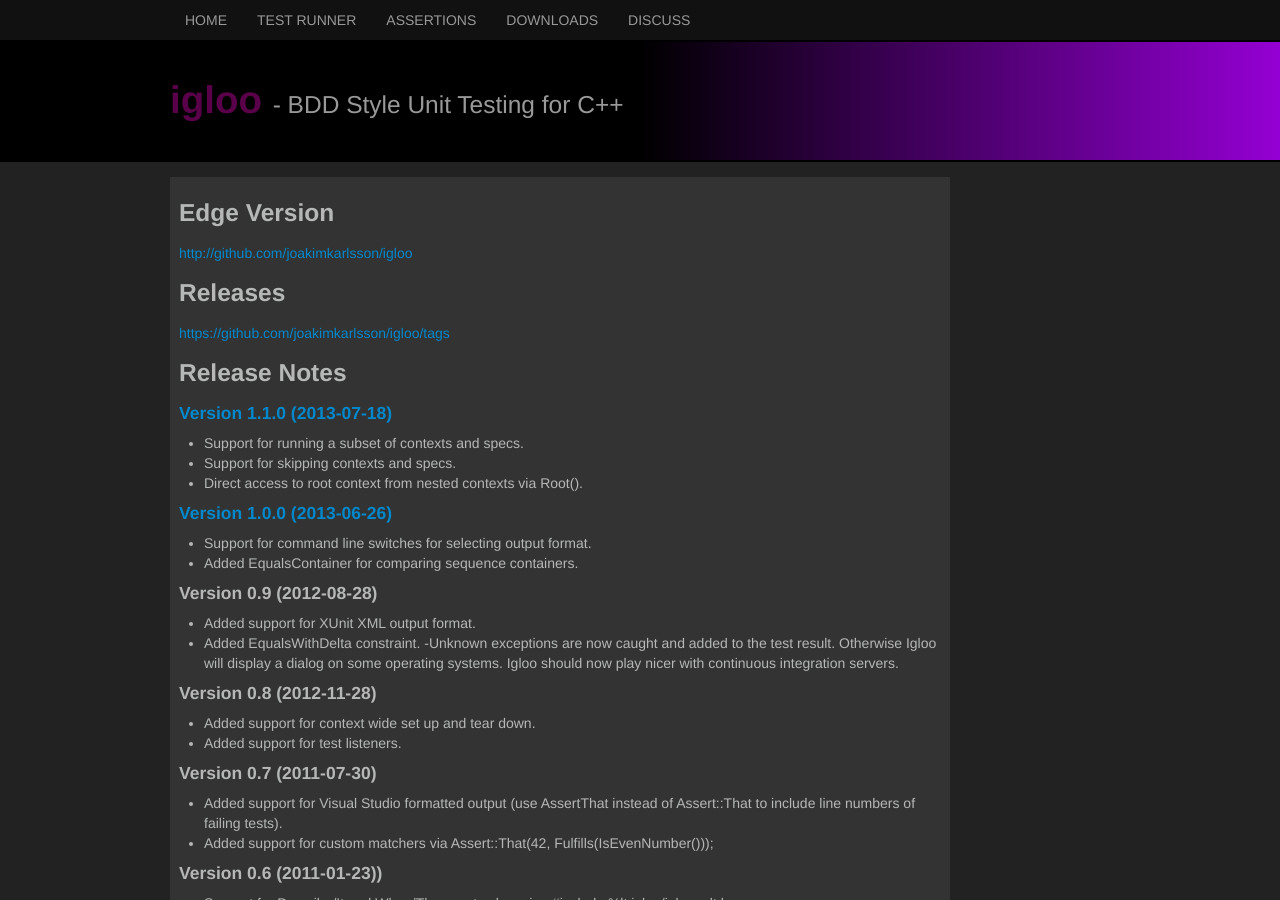
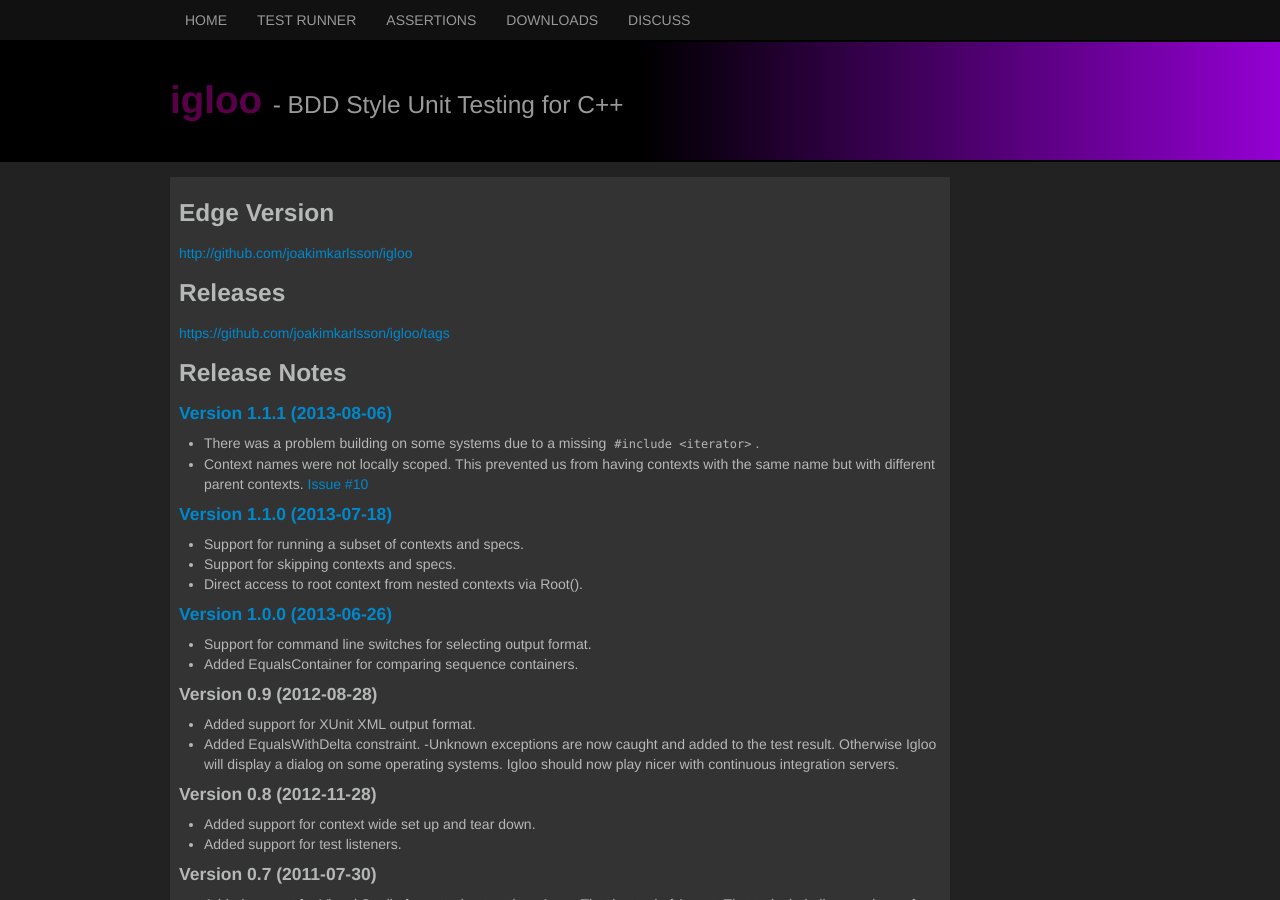
Before and after one commit to joakimkarlsson/igloo, a Jekyll site: the page built from downloads.md, in a window 1280 px wide and 900 px high. Built offline with Jekyll 4.4.1, drawn with Linux system fonts in a browser that asks for light colours.

```diff
--- a/downloads.md
+++ b/downloads.md
@@ -11,6 +11,11 @@ layout: index
 [https://github.com/joakimkarlsson/igloo/tags](https://github.com/joakimkarlsson/igloo/tags)
 
 ### Release Notes
+
+####[Version 1.1.1 (2013-08-06)](https://github.com/joakimkarlsson/igloo/releases/tag/igloo.1.1.1)
+
+- There was a problem building on some systems due to a missing `#include <iterator>`.
+- Context names were not locally scoped. This prevented us from having contexts with the same name but with different parent contexts. [Issue #10](https://github.com/joakimkarlsson/igloo/issues/10)
 
 ####[Version 1.1.0 (2013-07-18)](https://github.com/joakimkarlsson/igloo/releases/tag/igloo.1.1.0)
 
```
